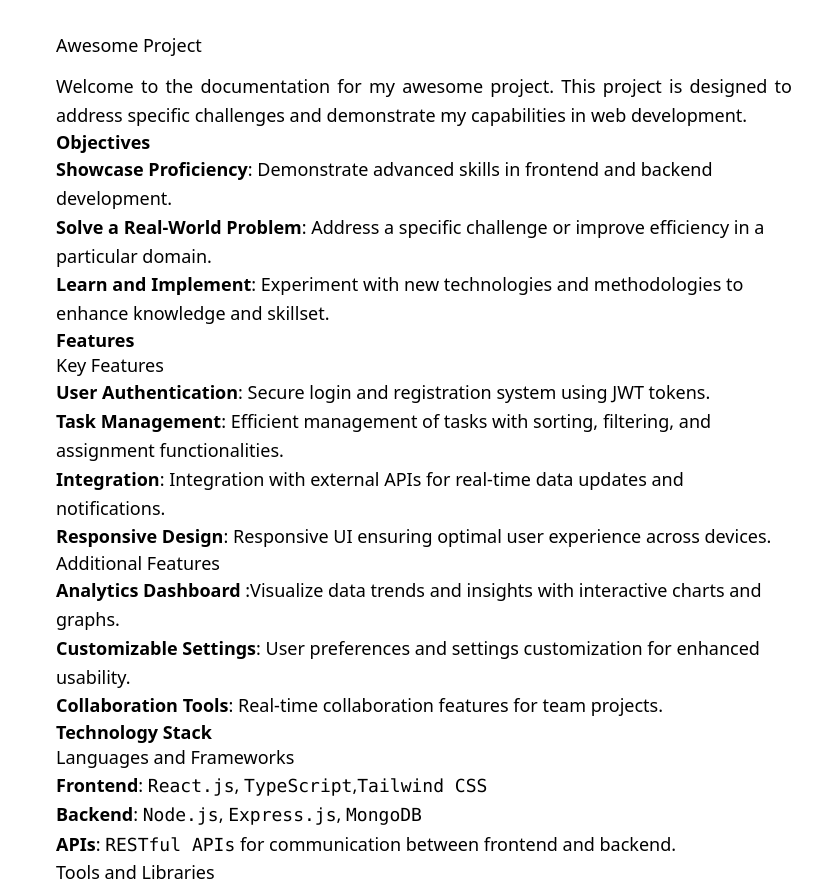
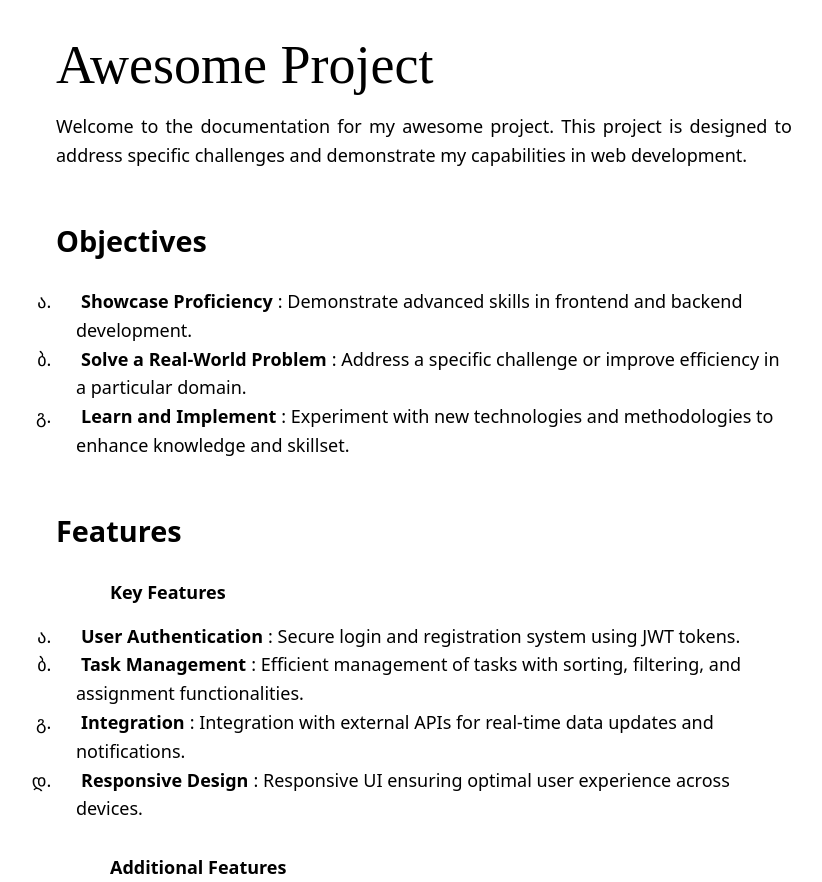
Before and after one commit to Thomas-Zabalo/astro-template, an Astro site: page /projects/project-1 in a window 1280 px wide. Shown: the part 185-1067 px from the top of the page, without its empty margins (216-1038 px from the left). Built offline with nearby package versions, Linux system fonts and the light colour scheme; Astro itself is replaced by a stand-in of ours.

```diff
--- a/src/pages/projects/[...slug].astro
+++ b/src/pages/projects/[...slug].astro
@@ -1,12 +1,13 @@
 ---
-import { getCollection } from 'astro:content';
-import Layout from '@layouts/Layout.astro';
+import { getCollection } from "astro:content";
+import Layout from "@layouts/Layout.astro";
 
 export async function getStaticPaths() {
-    const projectEntries = await getCollection('projects');
-    return projectEntries.map(entry => ({
-        params: { slug: entry.slug }, props: { entry },
-  }));
+    const projectEntries = await getCollection("projects");
+    return projectEntries.map((entry) => ({
+        params: { slug: entry.slug },
+        props: { entry },
+    }));
 }
 
 const { entry } = Astro.props;
@@ -16,3 +17,103 @@
 <Layout title={entry.slug}>
     <Content />
 </Layout>
+
+<style is:global>
+    nav ul li {
+        list-style-type: none;
+        padding: 0;
+    }
+    h1 {
+        font-size: 1.875rem;
+        line-height: 1.25;
+        font-family: serif;
+        font-weight: 500;
+    }
+
+    h2 {
+        font-size: 1.2em;
+        margin-top: 1.875em;
+        margin-bottom: 1em;
+        line-height: 1.2;
+        font-weight: 800;
+    }
+    h3 {
+        text-underline-offset: 3px;
+        padding-inline-start: 3rem;
+        font-size: 1em;
+        margin-top: 1.875em;
+        margin-bottom: 1em;
+        line-height: 1.2;
+        font-weight: 800;
+    }
+
+    ol li {
+        list-style-type: decimal;
+        padding-inline-start: 20px;
+        line-height: 1.2;
+    }
+
+    ul li {
+        list-style-type: georgian;
+        padding-inline-start: 20px;
+        color: var(--color-text);
+    }
+
+    main a {
+        color: var(--color-text);
+        text-decoration: underline wavy;
+    }
+    main a:hover {
+        color: white;
+        text-decoration: underline wavy;
+    }
+    li strong {
+        color: var(--color-dot);
+        padding: 2px 5px;
+        border-radius: 4px;
+    }
+    em {
+        display: block;
+        position: relative;
+        font-style: normal;
+        font-size: 1.3em;
+        margin-block-end: var(--sp-m);
+    }
+    h2 strong {
+        position: relative;
+        padding-right: var(--sp-s);
+    }
+    h2 strong::after {
+        z-index: -2;
+        content: "";
+        position: absolute;
+        top: 0;
+        left: 10px;
+        right: 0;
+        bottom: 0;
+        background: linear-gradient(
+            transparent 60%,
+            color-mix(in srgb, var(--color-theme) 20%, transparent) 40%
+        );
+    }
+
+    code {
+        border-radius: 2px;
+        background-color: var(--color-code);
+        padding: 1px 5px;
+        font-family: "Noto Sans",
+    }
+    @media (min-width: 640px) {
+        h1 {
+            font-size: 3rem;
+            line-height: 1.2;
+        }
+
+        h2 {
+            font-size: 1.6em;
+            margin-top: 1.875em;
+            margin-bottom: 1em;
+            line-height: 1.2;
+        }
+    }
+</style>
```
